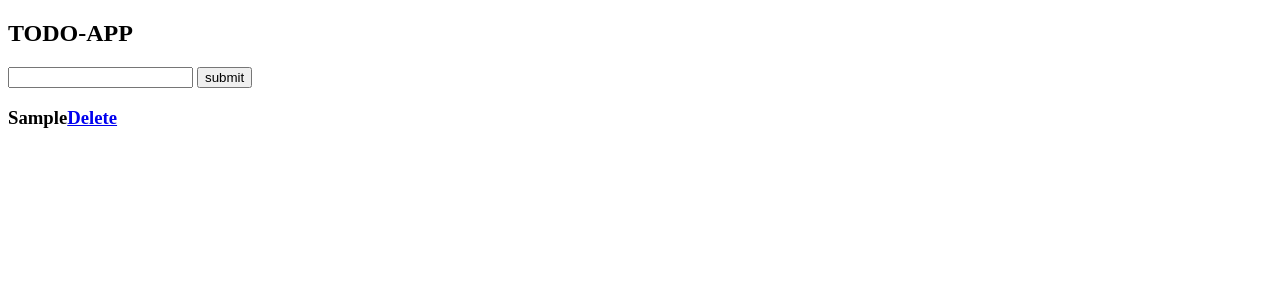
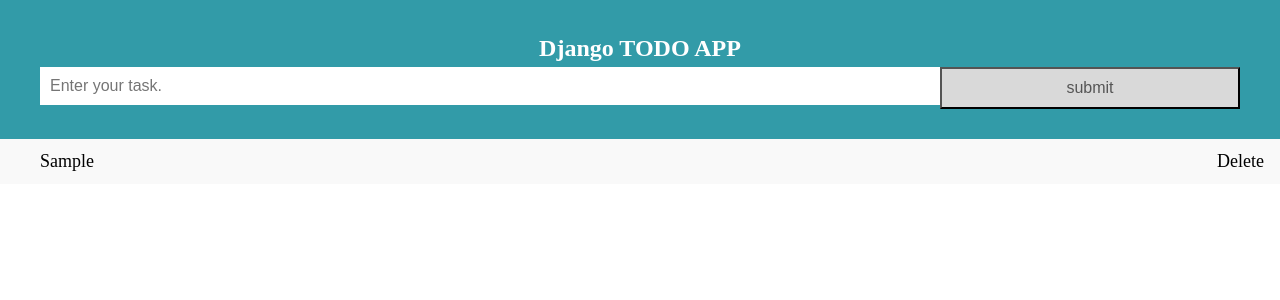
Before and after one commit to Dheerajkumarbuchala/Django_todo_app, a Django app: page / in a window 1280 px wide. Shown: the top 300 px of the page. Run offline with Django 3.2, Linux system fonts and the light colour scheme; tables that the repository leaves empty hold one stand-in row (values such as "Sample post").

Commit message:
forntend updated

```diff
--- a/main_app/models.py
+++ b/main_app/models.py
@@ -2,7 +2,7 @@
 
 # Create your models here.
 class todo(models.Model):
-    task = models.TextField(blank=False)
+    task = models.TextField()
 
     def __str__(self):
         return str.task
--- a/main_app/templates/main_app/home.html
+++ b/main_app/templates/main_app/home.html
@@ -6,18 +6,142 @@
     <meta http-equiv="X-UA-Compatible" content="IE=edge">
     <meta name="viewport" content="width=device-width, initial-scale=1.0">
     <title>TODO-APP</title>
+    <style>
+        body {
+          margin: 0;
+          min-width: 250px;
+        }
+
+        /* Include the padding and border in an element's total width and height */
+        * {
+          box-sizing: border-box;
+        }
+
+        /* Remove margins and padding from the list */
+        ul {
+          margin: 0;
+          padding: 0;
+        }
+
+        /* Style the list items */
+        ul li {
+          cursor: pointer;
+          position: relative;
+          padding: 12px 8px 12px 40px;
+          list-style-type: none;
+          background: #eee;
+          font-size: 18px;
+          transition: 0.2s;
+
+          /* make the list items unselectable */
+          -webkit-user-select: none;
+          -moz-user-select: none;
+          -ms-user-select: none;
+          user-select: none;
+        }
+
+        /* Set all odd list items to a different color (zebra-stripes) */
+        ul li:nth-child(odd) {
+          background: #f9f9f9;
+        }
+
+        /* Darker background-color on hover */
+        ul li:hover {
+          background: #ddd;
+        }
+
+        /* When clicked on, add a background color and strike out text */
+        ul li.checked {
+          background: #888;
+          color: #fff;
+          text-decoration: line-through;
+        }
+
+        /* Add a "checked" mark when clicked on */
+        ul li.checked::before {
+          content: '';
+          position: absolute;
+          border-color: #fff;
+          border-style: solid;
+          border-width: 0 2px 2px 0;
+          top: 10px;
+          left: 16px;
+          transform: rotate(45deg);
+          height: 15px;
+          width: 7px;
+        }
+
+        /* Style the close button */
+        .close {
+          position: absolute;
+          right: 0;
+          top: 0;
+          padding: 12px 16px 12px 16px;
+        }
+
+        .close:hover {
+          background-color: #f44336;
+          color: white;
+        }
+
+        /* Style the header */
+        .header {
+          background-color: #329ba8;
+          padding: 30px 40px;
+          color: white;
+          text-align: center;
+        }
+
+        /* Clear floats after the header */
+        .header:after {
+          content: "";
+          display: table;
+          clear: both;
+        }
+
+        /* Style the input */
+        input {
+          margin: 0;
+          border: none;
+          border-radius: 0;
+          width: 75%;
+          padding: 10px;
+          float: left;
+          font-size: 16px;
+        }
+
+        /* Style the "Add" button */
+        .addBtn {
+          padding: 10px;
+          width: 25%;
+          background: #d9d9d9;
+          color: #555;
+          float: left;
+          text-align: center;
+          font-size: 16px;
+          cursor: pointer;
+          transition: 0.3s;
+          border-radius: 0;
+        }
+
+        .addBtn:hover {
+          background-color: #bbb;
+        }
+        </style>
 </head>
 <body>
-    <div class="container">
-        <h2>TODO-APP</h2>
+    <div id="myDIV" class="header">
+        <h2 style="margin:5px">Django TODO APP</h2>
         <form method="POST">
             {% csrf_token %}
-            <input type="text" name="task">
-            <button>submit</button>
+            <input type="text" name="task" id="myInput" placeholder="Enter your task.">
+            <button type="submit" class="addBtn">submit</button>
         </form>
     </div>
-    {% for Todo in Todos %}
-        <h3>{{ Todo.task }}<a href="Delete/{{Todo.id}}">Delete</a></h3>
-    {% endfor %}
+    <ul id="myUL">
+        {% for Todo in Todos %}
+        <li>{{ Todo.task }}<span class="close"><a style="text-decoration: none; color: black;" href="Delete/{{Todo.id}}">Delete</a></span></li>
+        {% endfor %}
+    </ul>
 </body>
 </html>
```
Also changed, not shown: db.sqlite3.
